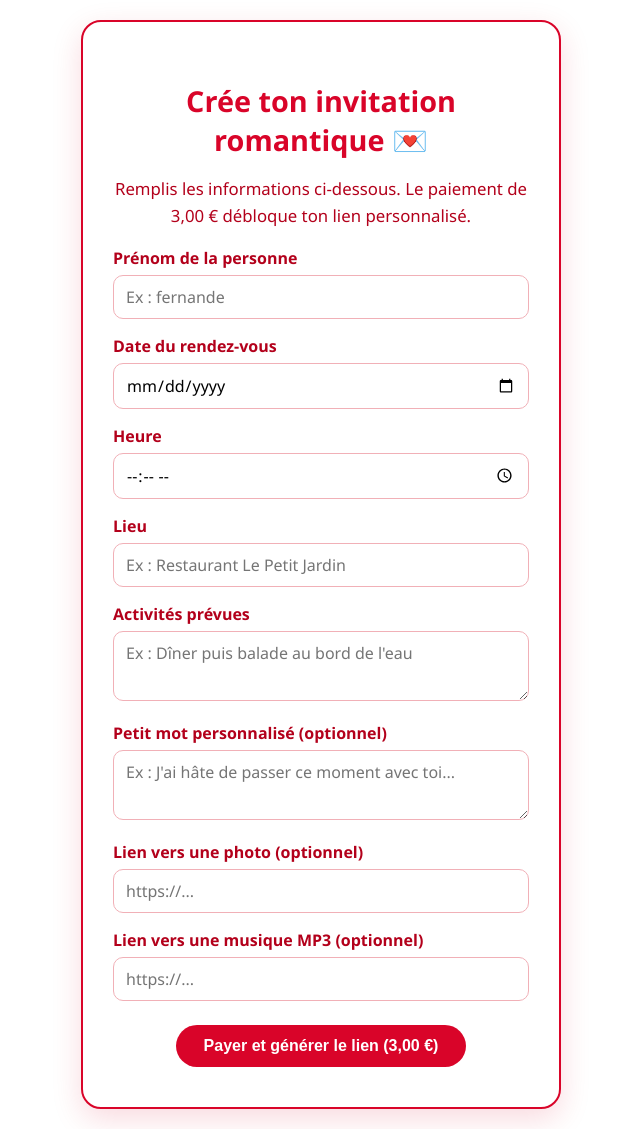
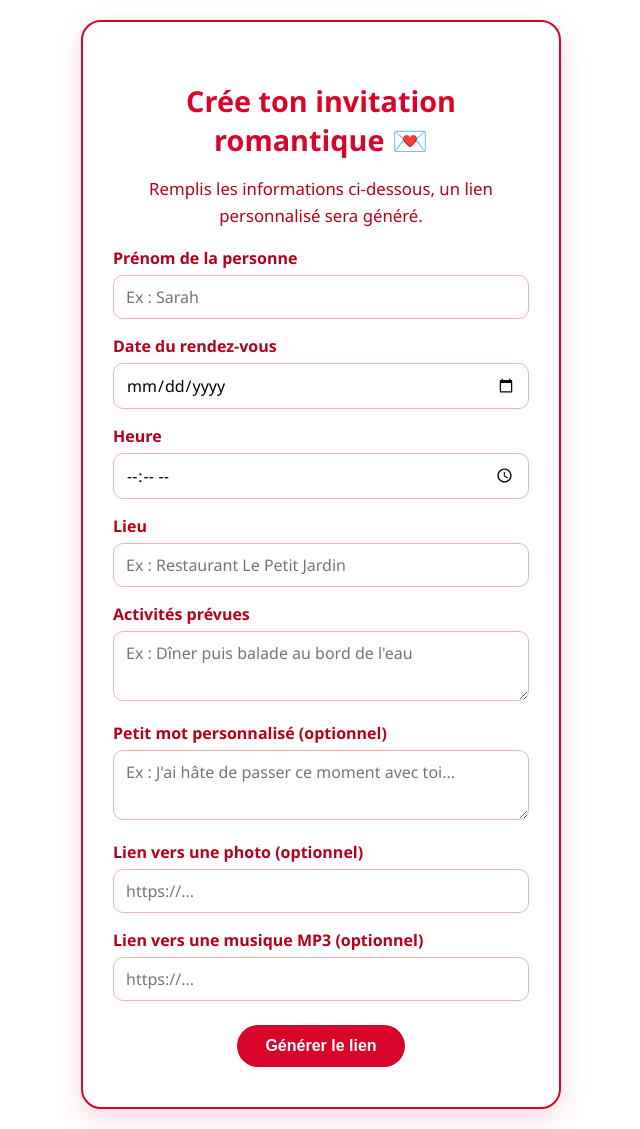
Before and after one commit to ladjagai07/RDV, a Flask app: page / in a window 1280 px wide. Shown: the whole page, without its empty margins (319-959 px from the left). Run offline with Flask 3, Linux system fonts and the light colour scheme.

Commit message:
Revise invitation form and link generation
Updated the invitation form to clarify the payment process and added a section to display the generated link.

```diff
--- a/templates/index.html
+++ b/templates/index.html
@@ -9,11 +9,11 @@
 <body>
 <div class="carte">
     <h1>Crée ton invitation romantique 💌</h1>
-    <p>Remplis les informations ci-dessous. Le paiement de 3,00 € débloque ton lien personnalisé.</p>
+    <p>Remplis les informations ci-dessous, un lien personnalisé sera généré.</p>
 
-    <form method="POST" action="{{ url_for('creer_paiement') }}">
+    <form method="POST">
         <label for="prenom">Prénom de la personne</label>
-        <input type="text" id="prenom" name="prenom" placeholder="Ex : fernande" required>
+        <input type="text" id="prenom" name="prenom" placeholder="Ex : Sarah" required>
 
         <label for="date">Date du rendez-vous</label>
         <input type="date" id="date" name="date" required>
@@ -36,8 +36,15 @@
         <label for="musique_url">Lien vers une musique MP3 (optionnel)</label>
         <input type="url" id="musique_url" name="musique_url" placeholder="https://...">
 
-        <button type="submit" class="btn">Payer et générer le lien (3,00 €)</button>
+        <button type="submit" class="btn">Générer le lien</button>
     </form>
+
+    {% if lien_genere %}
+    <div class="lien-resultat">
+        <strong>Ton lien est prêt :</strong><br>
+        <a href="{{ lien_genere }}" style="color:#d90429;">{{ lien_genere }}</a>
+    </div>
+    {% endif %}
 </div>
 </body>
 </html>
```
